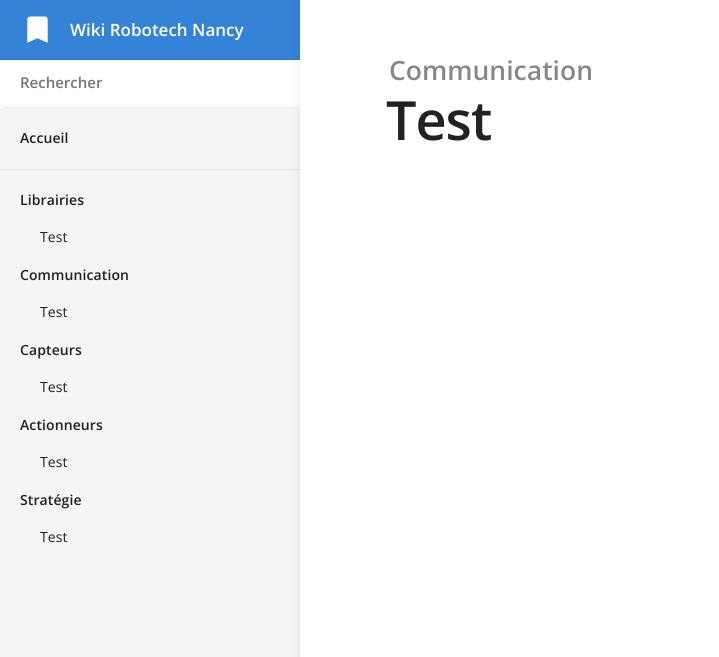
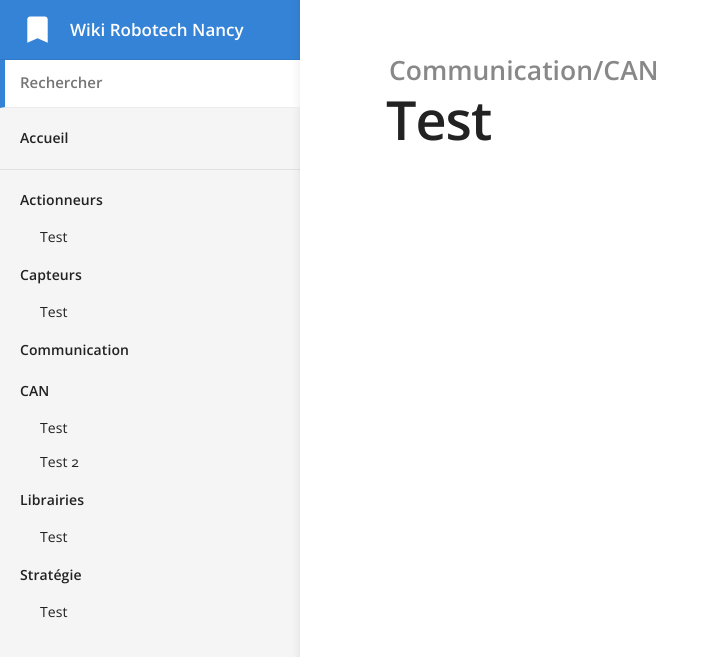
Before and after one commit to RobotechNancy/robotechnancy.github.io, a Jekyll site: the page built from _docs/communication/CAN/test.md, in a window 1280 px wide. Shown: the top 657 px of the page, without its empty margins (0-719 px from the left). Built offline with Jekyll 4.4.1, drawn with Linux system fonts in a browser that asks for light colours.

Commit message:
Support sous-catégories

```diff
--- a/_docs/communication/test.md
+++ b/_docs/communication/CAN/test.md
@@ -3,4 +3,6 @@ title: Test
 order: 1
 category: Communication
 category_order: 2
+subcategory: CAN
+subcategory_order: 1
 ---
--- a/_layouts/default.html
+++ b/_layouts/default.html
@@ -46,17 +46,25 @@
 				</ul>
 
 				<ul>
-					{% assign grouped = site.docs | sort: 'category_order'| group_by: 'category' %}
+					{% assign grouped = site.docs | group_by: 'category' | sort: 'category_order' %}
 					{% for group in grouped %}
-						<li class="nav-item top-level {% if group.name == page.category %}current{% endif %}">
-							{% assign items = group.items | sort: 'order' %}
-							<a href="{{ site.baseurl }}{{ items.first.url }}">{{ group.name }}</a>
+					<li class="nav-item top-level">
+						<a href="{{ site.baseurl }}{{ group.items.first.url }}">{{ group.name }}</a>
+
+						{% assign subcategories = site.docs | where: 'category', group.name | group_by: 'subcategory' | sort: 'subcategory_order' %}
+						{% for subcategory in subcategories %}
+							{% if subcategory.name != "" %}
+							<a href="{{ site.baseurl }}{{ subcategory.items.first.url }}" class="nav-subitem">{{ subcategory.name }}</a>
+							{% endif %}
+
 							<ul>
+								{% assign items = subcategory.items | sort: 'order' %}
 								{% for item in items %}
-									<li class="nav-item {% if item.url == page.url %}current{% endif %}"><a href="{{ site.baseurl }}{{ item.url }}">{{ item.title }}</a></li>
+								<li class="nav-item {% if subcategory.name != '' %}sub{% endif %}"><a href="{{ site.baseurl }}{{ item.url }}">{{ item.title }}</a></li>
 								{% endfor %}
 							</ul>
-						</li>
+						{% endfor %}
+					</li>
 					{% endfor %}
 				</ul>
 			</nav>
@@ -64,7 +72,15 @@
 
 		<section class="main">
 			<div class="page-header">
-				<h2>{% if page.category %}{{ page.category }}{% else %}{{ site.title }}{% endif %}</h2>
+				<h2>
+					{% if page.category and page.subcategory %}
+						{{ page.category }}/{{ page.subcategory }}
+					{% elsif page.category %}
+						{{ page.category }}
+					{% else %}
+						{{ site.title }}
+					{% endif %}
+				</h2>
 				<h3>{{ page.title }}</h3>
 			</div>
 			<article class="content">
```
Also changed, not shown: _docs/communication/CAN/test2.md (added, +8 -0 lines).
